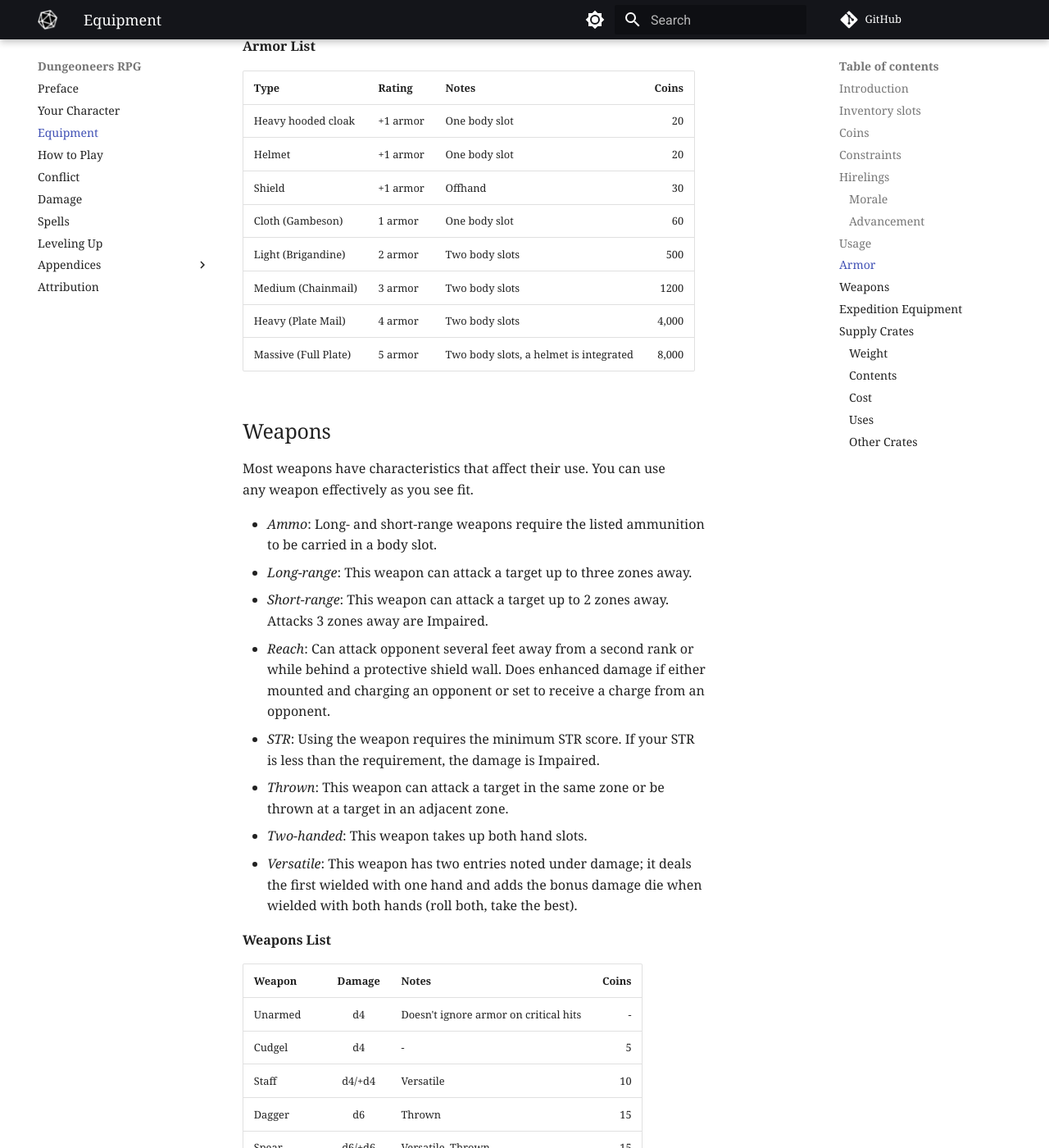
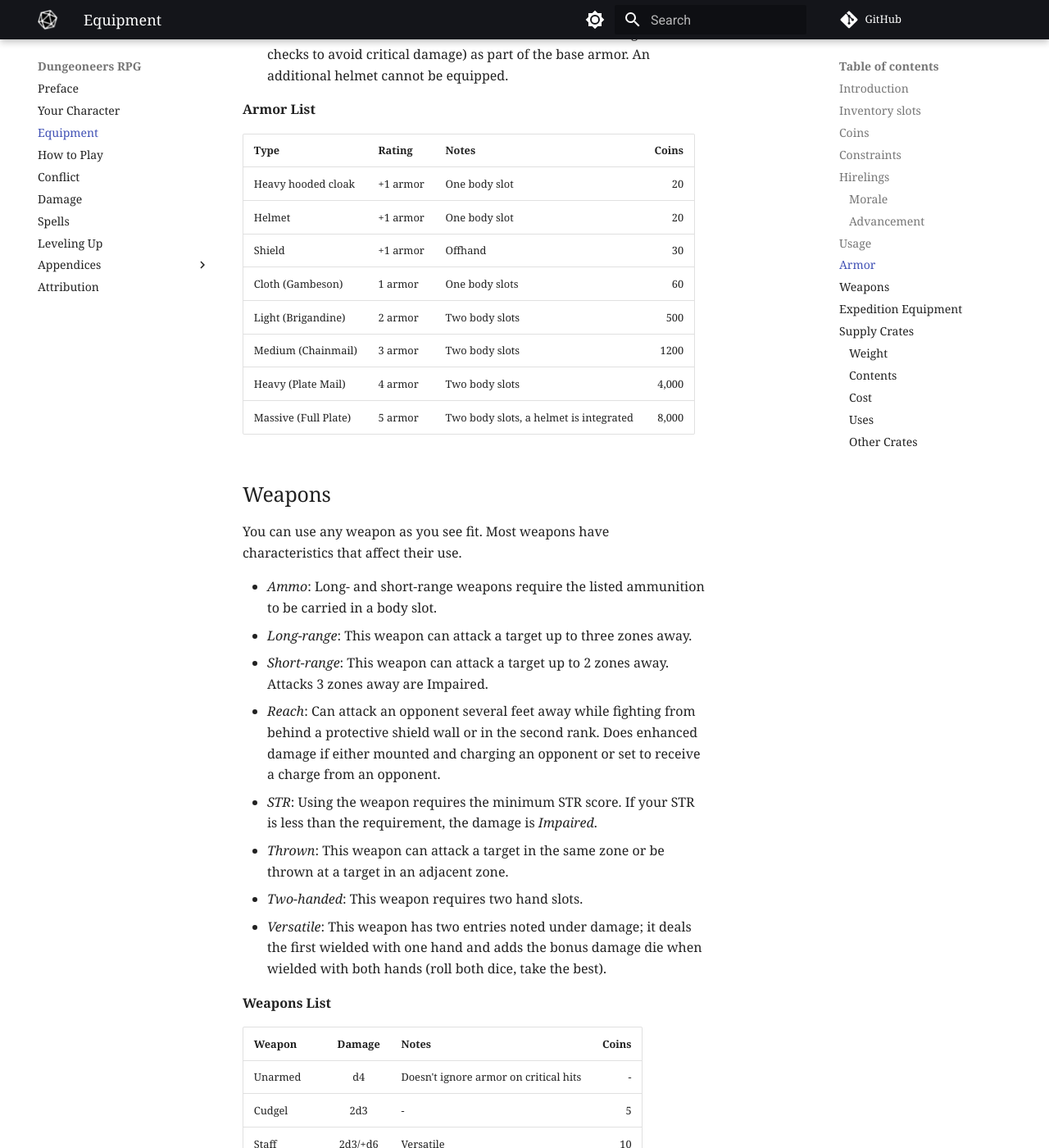
Before and after one commit to joemoose/dungeoneers.d20, an MkDocs documentation site: the page built from docs/equipment.md, in a window 1280 px wide and 1400 px high, scrolled down 3997 px. Shown: the whole window at 82% size. Built offline with MkDocs 1.6.1 and Material for MkDocs 9.7.7, drawn with Linux system fonts in a browser that asks for light colours; comment, search, counter and statistics services are not loaded; some of the changed text lies outside the part shown.

Commit message:
Update equipment.md

```diff
--- a/docs/equipment.md
+++ b/docs/equipment.md
@@ -65,7 +65,7 @@
 
 Hirelings can improve in the same way that your character does.
 
-Hirelings who receive a share of treasure gain 1 Experience Point (XP) per coin above their daily wage. Like your character, once they earn 1000 XP, they advance to Level 2.
+Hirelings who receive a share of treasure after an expedition gain 1 Experience Point (XP) per coin above their daily wage. Like your character, once they earn 1000 XP, they advance to Level 2.
 
 Not receiving a share of treasure may cause resentment amongst hirelings.
 
@@ -80,22 +80,22 @@
 
 Unless specified otherwise, all items have three uses. If other equipment is used in such a way that could damage or deplete it, the GM may ask you to either mark one usage or roll **d6**; on a **1 or 2**, mark a use.
 
-Usage can be repaired on most gear, such as weapons and armor, for 10% of the original cost per point of use removed.
+Usage can be repaired on most damaged gear, such as weapons and armor, for 10% of the original cost per point of usage removed.
 
 ## Armor
 
-Armor reduces the damage you suffer from an attack. A player character can have up to a **6 armor rating** at most, even if items would increase it above this number. Anyone can strap on the best armor they can afford to enjoy its protective qualities.
+Armor reduces the damage you suffer from an attack. A player character can have up to a **6 armor rating** at most, even if items would increase it above this number. Anyone can strap on the best armor they can afford and enjoy its protective qualities.
 
 **Notes**:
 
 - ***n* armor rating** items are base armor. Only a single type of base armor can be equipped.
-- **+1 armor rating** items can be equipped along with base armor.
-- **Helmets** provide an advantage on STR checks to avoid critical damage.
+- **+1 armor rating** items can be equipped along with the base armor. Each then equipped improves the base armor rating by one.
+- **Helmets** provide an advantage on STR checks to avoid critical damage in addition to their +1 armor rating.
 - **Shields** have other uses besides their +1 armor rating:
 	- Can be sundered to avoid all damage from an attack; the shield is destroyed.
 	- Can be used as a dual weapon (as cudgel) instead of providing +1 armor; declare its use as a weapon before a combat round begins.
 	- Multiple allies with shields can take a round to interlock their shields and form a shield wall. Attacks against a shield wall are impaired. Coordinated movement or action requires a DEX *or* WIL check to maintain a shield wall.
-- **Extreme Armor** includes the benefit of a helmet (advantage on STR checks to avoid critical damage) as part of the base armor.
+- **Extreme Armor** includes the benefit of a helmet (advantage on STR checks to avoid critical damage) as part of the base armor. An additional helmet cannot be equipped.
 
 **Armor List**
 
@@ -104,7 +104,7 @@
 | Heavy hooded cloak | +1 armor | One body slot | 20 |
 | Helmet | +1 armor | One body slot | 20 |
 | Shield | +1 armor | Offhand | 30 |
-| Cloth (Gambeson) | 1 armor | One body slot | 60 |
+| Cloth (Gambeson) | 1 armor | One body slots | 60 |
 | Light (Brigandine) | 2 armor | Two body slots | 500 |
 | Medium (Chainmail) | 3 armor | Two body slots | 1200 |
 | Heavy (Plate Mail) | 4 armor | Two body slots | 4,000 |
@@ -112,24 +112,24 @@
 
 ## Weapons
 
-Most weapons have characteristics that affect their use. You can use any weapon effectively as you see fit.
+You can use any weapon as you see fit. Most weapons have characteristics that affect their use.
 
 - *Ammo*: Long- and short-range weapons require the listed ammunition to be carried in a body slot.
 - *Long-range*: This weapon can attack a target up to three zones away.
 - *Short-range*: This weapon can attack a target up to 2 zones away. Attacks 3 zones away are Impaired.
-- *Reach*: Can attack opponent several feet away from a second rank or while behind a protective shield wall. Does enhanced damage if either mounted and charging an opponent or set to receive a charge from an opponent.
-- *STR*: Using the weapon requires the minimum STR score. If your STR is less than the requirement, the damage is Impaired.
+- *Reach*: Can attack an opponent several feet away while fighting from behind a protective shield wall or in the second rank. Does enhanced damage if either mounted and charging an opponent or set to receive a charge from an opponent.
+- *STR*: Using the weapon requires the minimum STR score. If your STR is less than the requirement, the damage is *Impaired*.
 - *Thrown*: This weapon can attack a target in the same zone or be thrown at a target in an adjacent zone.
-- *Two-handed*: This weapon takes up both hand slots.
-- *Versatile*: This weapon has two entries noted under damage; it deals the first wielded with one hand and adds the bonus damage die when wielded with both hands (roll both, take the best).
+- *Two-handed*: This weapon requires two hand slots.
+- *Versatile*: This weapon has two entries noted under damage; it deals the first wielded with one hand and adds the bonus damage die when wielded with both hands (roll both dice, take the best).
 
 **Weapons List**
 
 | Weapon | Damage | Notes | Coins |
 | :----- | :----: | :---- | ---: |
 | Unarmed | d4 | Doesn't ignore armor on critical hits | - |
-| Cudgel | d4 | - | 5 |
-| Staff | d4/+d4 | Versatile | 10 |
+| Cudgel | 2d3 | - | 5 |
+| Staff | 2d3/+d6 | Versatile | 10 |
 | Dagger | d6 | Thrown | 15 |
 | Spear | d6/+d6 | Versatile, Thrown | 15 |
 | Axe | d8 | Thrown | 20 |
@@ -138,7 +138,7 @@
 | Polearm | d10 | Two-handed, Reach| 40 |
 | Maul | 2d6 | Two-handed, STR 7+ | 30 |
 | Great Sword | d12 | Two-handed, STR 11+ | 60 |
-| Sling | d6 | Short-range<br/>Ammo: Stones and pouch: 1 coin | 5 |
+| Sling | 2d3 | Short-range<br/>Ammo: Stones and pouch: 1 coin | 5 |
 | Shortbow | d8 | Short-range, Two-handed, STR 7+<br/>Ammo: Arrows and quiver: 5 coins  | 50 |
 | Crossbow | d10 | Long-range, Two-handed, STR 7+<br/>Ammo: Quarrels and case: 5 coins | 100 |
 | Longbow | d12 | Long-range, Two-handed, STR 11+<br/>Ammo: Arrows and quiver: 10 coins | 150 |
@@ -148,7 +148,7 @@
 
 ##  Expedition Equipment
 
-Most gear has characteristics that affect their use. Use your gear to solve challenges creatively and keep your character adventuring.
+Use your gear to solve challenges creatively and keep your character adventuring. Most gear has characteristics that affect their use.
 
 - _Bulky_: requires two inventory slots.
 - _Load_: Number of inventory slots available for storing items.
```
Also changed, not shown: other parts of docs/equipment.md (+9 -10 lines).
